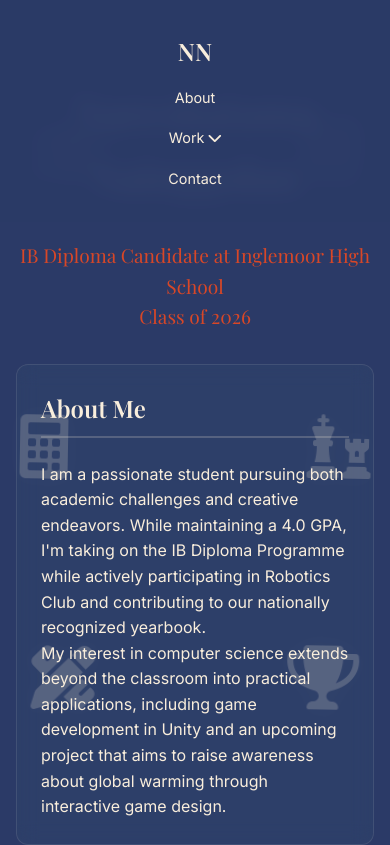
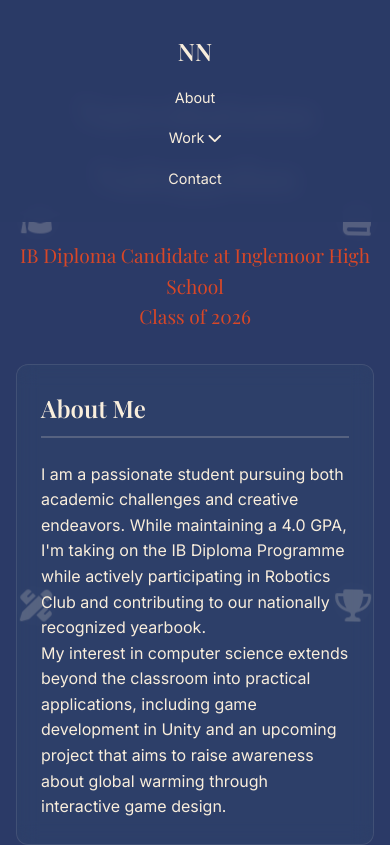
Before and after one commit to Ayataka42/Website, a plain HTML site: page about.html in a window 390 px wide. Shown: the top 845 px of the page. Drawn offline with nearby package versions, Linux system fonts and the light colour scheme.

Commit message:
fix whisper overlaps

```diff
--- a/styles.css
+++ b/styles.css
@@ -264,6 +264,38 @@ h1, h2, h3, h4, h5, h6 {
     .container {
         padding: 5rem 1rem 1rem;
     }
+
+    .whisper i {
+        font-size: 2.5em; /* アイコンサイズを縮小 */
+    }
+
+    .whisper.top-left,
+    .whisper.top-right {
+        top: 20%;
+    }
+
+    .whisper.bottom-left,
+    .whisper.bottom-right {
+        bottom: 20%;
+    }
+
+    .whisper.top-left,
+    .whisper.bottom-left {
+        left: 5%;
+    }
+
+    .whisper.top-right,
+    .whisper.bottom-right {
+        right: 5%;
+    }
+
+    .whisper.middle-left {
+        left: 3%;
+    }
+
+    .whisper.middle-right {
+        right: 3%;
+    }
 }
 
 @media screen and (max-width: 480px) {
@@ -284,4 +316,23 @@ h1, h2, h3, h4, h5, h6 {
         width: 100%;
         margin-top: 0.5rem;
     }
+
+    .whisper i {
+        font-size: 2em; /* さらにアイコンサイズを縮小 */
+    }
+
+    .whisper.top-left,
+    .whisper.top-right {
+        top: 25%;
+    }
+
+    .whisper.bottom-left,
+    .whisper.bottom-right {
+        bottom: 25%;
+    }
+
+    .whisper.middle-left,
+    .whisper.middle-right {
+        display: none; /* 最小画面サイズでは中央の要素を非表示 */
+    }
 }
```
